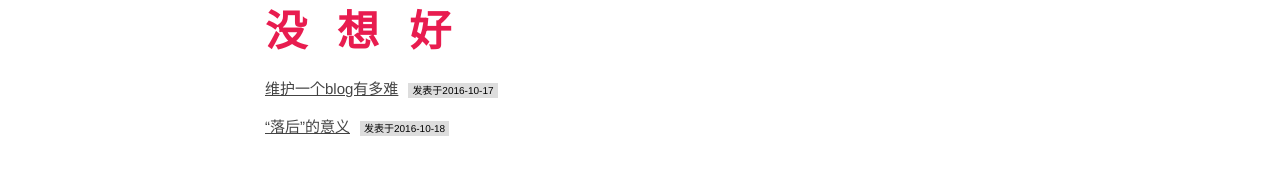
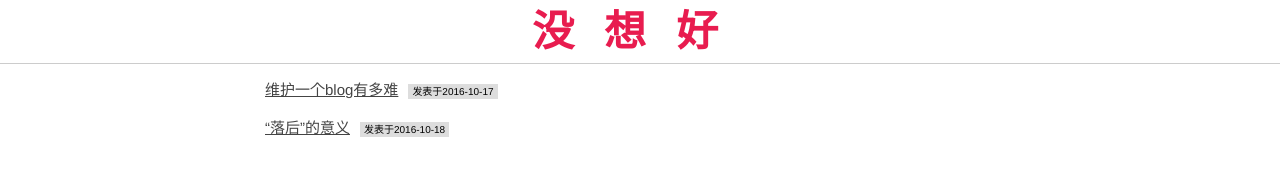
Before and after one commit to badformat/badformat.github.io, a plain HTML site: page index.html in a window 1280 px wide. Drawn offline with Linux system fonts and the light colour scheme.

Commit message:
style fix

```diff
--- a/index.html
+++ b/index.html
@@ -9,10 +9,10 @@
 </head>
 
 <body>
+	<header id="header">
+		<h2 id="title"><a href="http://zyang42.github.io/">没想好</a></h2>
+	</header>
 	<main id="main">
-		<header id="header">
-			<h2 id="title"><a href="http://zyang42.github.com/">没想好</a></h2>
-		</header>
 		<section>
 			<ul id="articles-list">
 				<li>
--- a/style/main.css
+++ b/style/main.css
@@ -72,6 +72,7 @@ kbd {
 #header h2 {
     margin:0;
     padding:0;
+    border-bottom: 1px solid #ccc;
 }
 
 #main {
@@ -81,6 +82,10 @@ kbd {
 .nav {
     background-color: #eee;
     padding: 0.59em;
+}
+
+#title {
+    text-align: center;
 }
 
 #title a {
```
